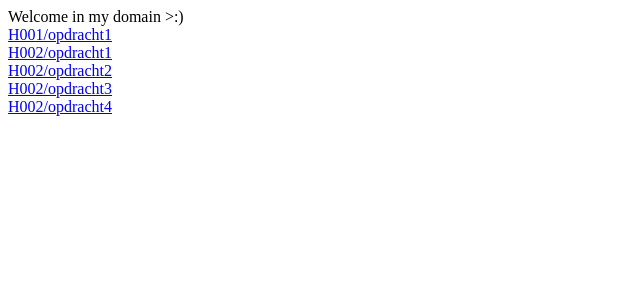
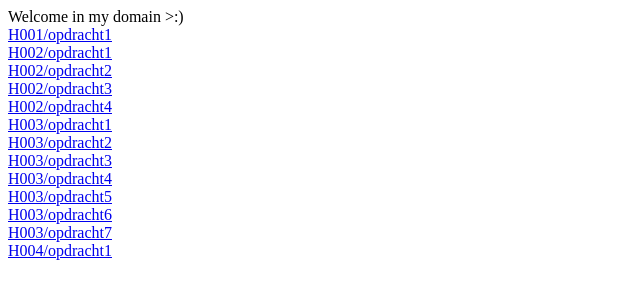
Before and after one commit to Crtl-Vinayak/PHP-assignments, a PHP site: page / in a window 1280 px wide. Shown: the top 300 px of the page, without its empty margins (0-640 px from the left). Run offline with PHP 8.4, Linux system fonts and the light colour scheme.

Commit message:
Update index.php
Added new links (and new title)

```diff
--- a/index.php
+++ b/index.php
@@ -2,7 +2,7 @@
 <html lang="en" dir="ltr">
   <head>
     <meta charset="utf-8">
-    <title></title>
+    <title>HomePage //Opdrachten & Hoofdstukken//</title>
   </head>
   <body>
 
@@ -13,6 +13,14 @@
   echo '<a href="http://testdemophpweb.xp3.biz/H002/h002_2.php">H002/opdracht2</a><br>';
   echo '<a href="http://testdemophpweb.xp3.biz/H002/h002_3.php">H002/opdracht3</a><br>';
   echo '<a href="http://testdemophpweb.xp3.biz/H002/h002_4.php">H002/opdracht4</a><br>';
+  echo '<a href="http://testdemophpweb.xp3.biz/H003/h003_1.php">H003/opdracht1</a><br>';
+  echo '<a href="http://testdemophpweb.xp3.biz/H003/h003_2.php">H003/opdracht2</a><br>';
+  echo '<a href="http://testdemophpweb.xp3.biz/H003/h003_3.php">H003/opdracht3</a><br>';
+  echo '<a href="http://testdemophpweb.xp3.biz/H003/h003_4.php">H003/opdracht4</a><br>';
+  echo '<a href="http://testdemophpweb.xp3.biz/H003/h003_5.php">H003/opdracht5</a><br>';
+  echo '<a href="http://testdemophpweb.xp3.biz/H003/h003_6.php">H003/opdracht6</a><br>';
+  echo '<a href="http://testdemophpweb.xp3.biz/H003/h003_7.php">H003/opdracht7</a><br>';
+  echo '<a href="http://testdemophpweb.xp3.biz/H004/h004_1.php">H004/opdracht1</a><br>';
 ?>
 
   </body>
```
